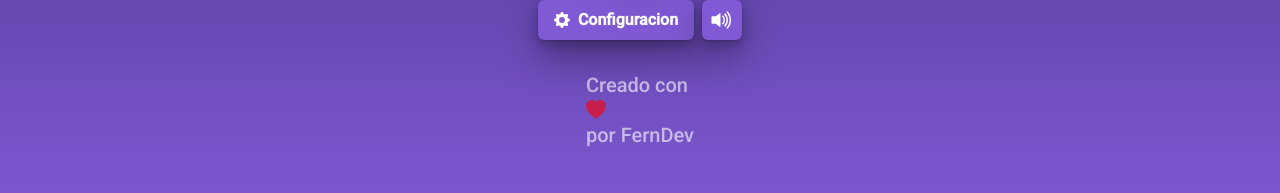
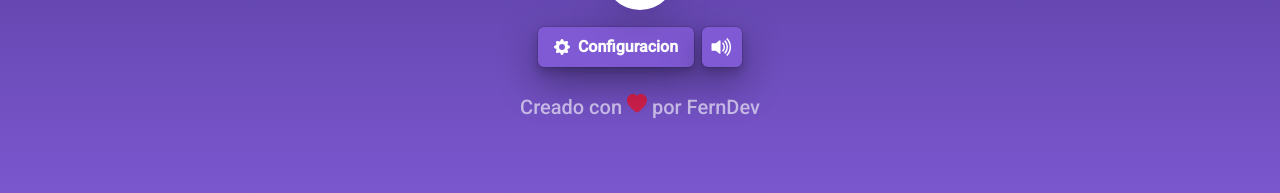
Before and after one commit to FernandoEscuderoDev/Pomodoro, a Next.js app: page / in a window 1280 px wide. Shown: the part 563-756 px from the top of the page. Built offline with nearby package versions, Linux system fonts and the light colour scheme.

Commit message:
text inline

```diff
--- a/src/components/Pomodoro.jsx
+++ b/src/components/Pomodoro.jsx
@@ -168,7 +168,7 @@ function Pomodoro(props) {
           }}
         ></IconButton>
       </Flex>
-      <Text mt="5" fontFamily="Roboto" fontSize='xl' opacity={0.6}>Creado con <Box as={BsFillHeartFill} color="red"/> por FernDev</Text>
+      <Text mt="15px" fontFamily="Roboto" fontSize='xl' opacity={0.6}>Creado con <Box as={BsFillHeartFill} display="inline" color="red"/> por FernDev</Text>
     </Flex>
   );
 }
```
